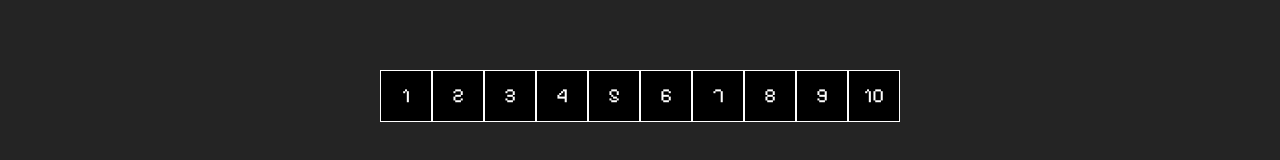
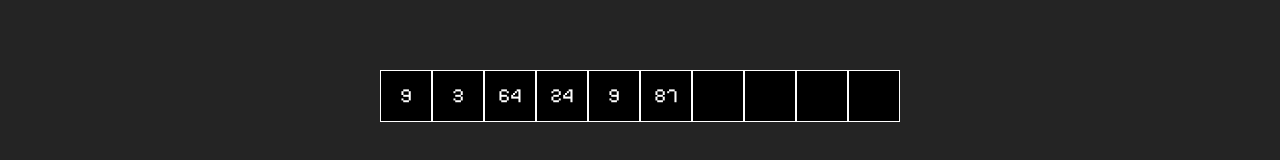
Before and after one commit to Thayumanavansiva/Visualicious, a React (Vite) app: page /array in a window 1280 px wide. Shown: the part 186-346 px from the top of the page. Built offline with nearby package versions, Linux system fonts and the light colour scheme.

Commit message:
Array changes 🧑‍🏭⚒️

```diff
--- a/src/AlgorithmsVisualizer/Array/NavBar.jsx
+++ b/src/AlgorithmsVisualizer/Array/NavBar.jsx
@@ -143,18 +143,11 @@ export default function NavBar({ name, type, params, updateParams, updateType })
                         )}
 
                         {type === "INSERT" && (
-    <Stack direction="row" gap={4} sx={{ padding: "1px 0px 0px 5px" }}>
+    <Stack direction="row" gap={4} sx={{ padding: "5px 0px 0px 5px" }}>
         <Box sx={{ width: "200px" }}>
-            <Typography
-                variant="body"
-                component="div"
-                sx={{ fontFamily: "Pixelify Sans" }}
-            >
-                  Value to Insert
-            </Typography>
             <TextField
                 id=" insert-value"
-                label="Enter Value"
+                label="Enter insert value"
                 variant="filled"
                 sx={{
                     backgroundColor: "#333",
@@ -179,13 +172,6 @@ export default function NavBar({ name, type, params, updateParams, updateType })
         </Box>
 
         <Box sx={{ width: "200px" }}>
-            <Typography
-                variant="body"
-                component="div"
-                sx={{ fontFamily: "Pixelify Sans" }}
-            >
-                  Index Position
-            </Typography>
             <TextField
                 id="insert-index"
                 label="Enter Index"
@@ -224,25 +210,13 @@ export default function NavBar({ name, type, params, updateParams, updateType })
         }}
     >
 
-        <Box sx={{ marginTop: "-5px" }}>
-            <Typography
-                variant="body2"
-                component="div"
-                sx={{
-                    fontFamily: "Pixelify Sans",
-                    marginBottom: "3px",
-                    textAlign: "center",
-                }}
-            >
-                Index to Remove
-            </Typography>
+        <Box sx={{ marginTop: "-5px", width: "200px" }}>
             <TextField
                 id="remove-index"
-                placeholder="Enter index"
-                variant="outlined"
+                placeholder="Enter index to remove"
+                variant="filled"
                 size="small"
                 sx={{
-                    width: "130px",
                     backgroundColor: "#333",
                     borderRadius: "0.5rem",
                     "& .MuiInputBase-input": {
@@ -439,19 +413,9 @@ export default function NavBar({ name, type, params, updateParams, updateType })
     >
 
         <Box>
-            <Typography
-                variant="body2"
-                component="div"
-                sx={{
-                    fontFamily: "Pixelify Sans",
-                    marginBottom: "3px",
-                }}
-            >
-                Index to Update
-            </Typography>
             <TextField
                 id="update-index"
-                placeholder="Enter Index"
+                placeholder="Enter Index to update"
                 variant="filled"
                 sx={{
                     backgroundColor: "#333",
@@ -475,20 +439,10 @@ export default function NavBar({ name, type, params, updateParams, updateType })
             />
         </Box>
 
-                <Box>
-            <Typography
-                variant="body2"
-                component="div"
-                sx={{
-                    fontFamily: "Pixelify Sans",
-                    marginBottom: "3x",
-                }}
-            >
-                Value to Update
-            </Typography>
+            <Box>
             <TextField
                 id="update-value"
-                placeholder="Enter Value"
+                placeholder="Enter value to update"
                 variant="filled"
                 sx={{
                     backgroundColor: "#333",
--- a/src/AlgorithmsVisualizer/Array/array.jsx
+++ b/src/AlgorithmsVisualizer/Array/array.jsx
@@ -5,7 +5,7 @@ import { Container } from '@mui/material';
 
 export default function ArrayApp() {
     const [type, setType] = React.useState("CREATE");
-    const [params, setParams] = React.useState({"arraySize": 10, "N": 6});
+    const [params, setParams] = React.useState({"arraySize": 10, "N": 6, "Array": []});
 
     const updateParams = (key, value) => {
         setParams((prev) => {
@@ -32,7 +32,7 @@ export default function ArrayApp() {
         />
 
         <Container sx={{marginTop: "20%", alignItems: "center", justifyContent: "center", display: "flex"}}>
-        <Createarray />
+        <Createarray params={params}/>
         </Container>
 
         </>
--- a/src/AlgorithmsVisualizer/Array/createArray.jsx
+++ b/src/AlgorithmsVisualizer/Array/createArray.jsx
@@ -1,8 +1,29 @@
 import { Box, Stack } from '@mui/material';
 
-export default function createArray(){
+export default function createArray({params}){
 
-    const array = [1, 2, 3, 4, 5, 6, 7, 8, 9, 10];
+    const generateArray = (params) => {
+        let array = [];
+
+        if (params.arraySize <= params.N) {
+            params.N = params.arraySize;
+        }
+
+        for (let i = 0; i < params.N; i++) {
+            array.push(Math.floor(Math.random() * 100));
+        }
+
+        if (params.arraySize > params.N) {
+            for (let i = 0; i < params.arraySize - params.N; i++) {
+                array.push(undefined);
+            }
+        }
+
+        return array;
+
+    }
+
+    const array = params.Array.length > 0 && params.Array[0] !== "" ? params.Array : generateArray(params);
 
     return (
         <Stack direction="row">
```
